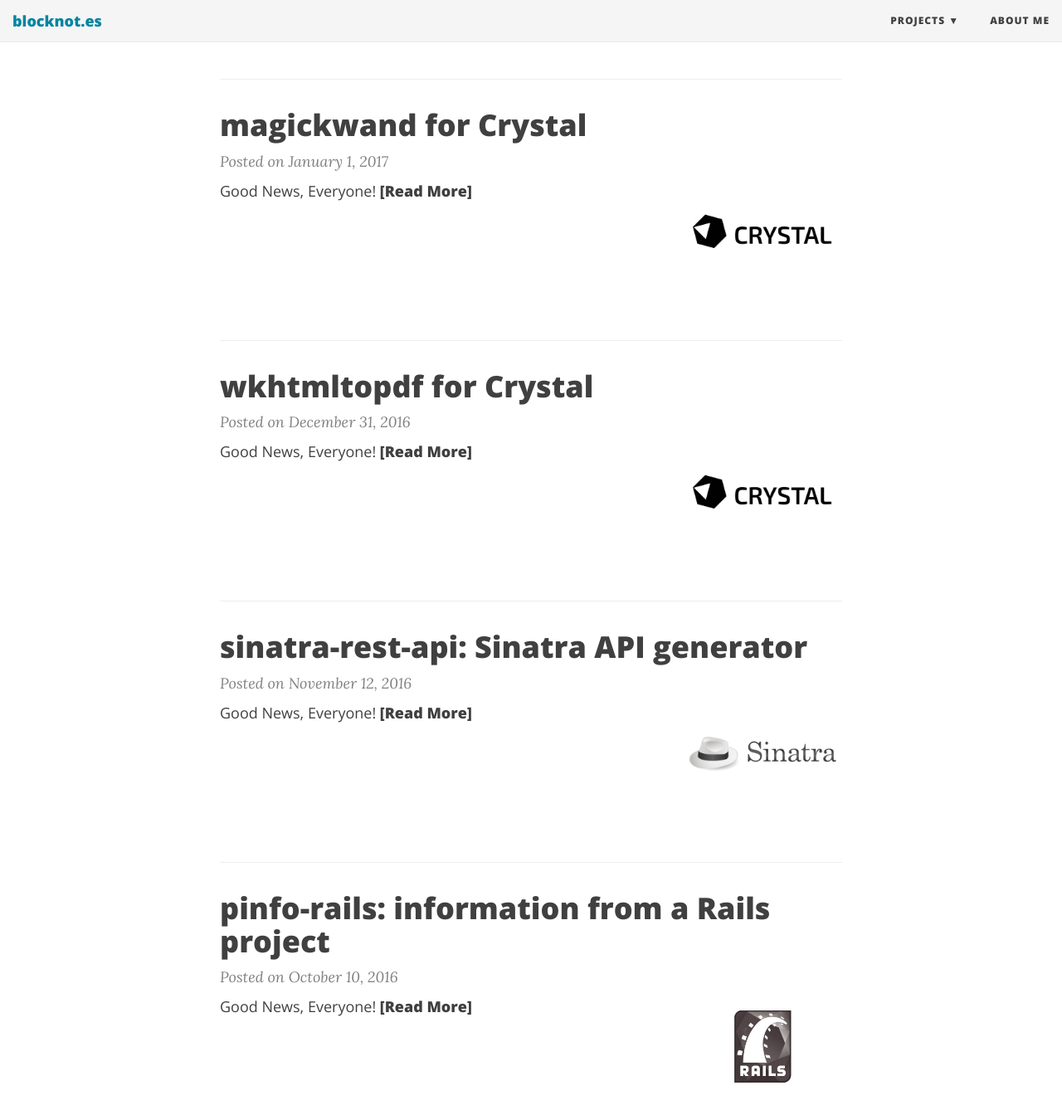
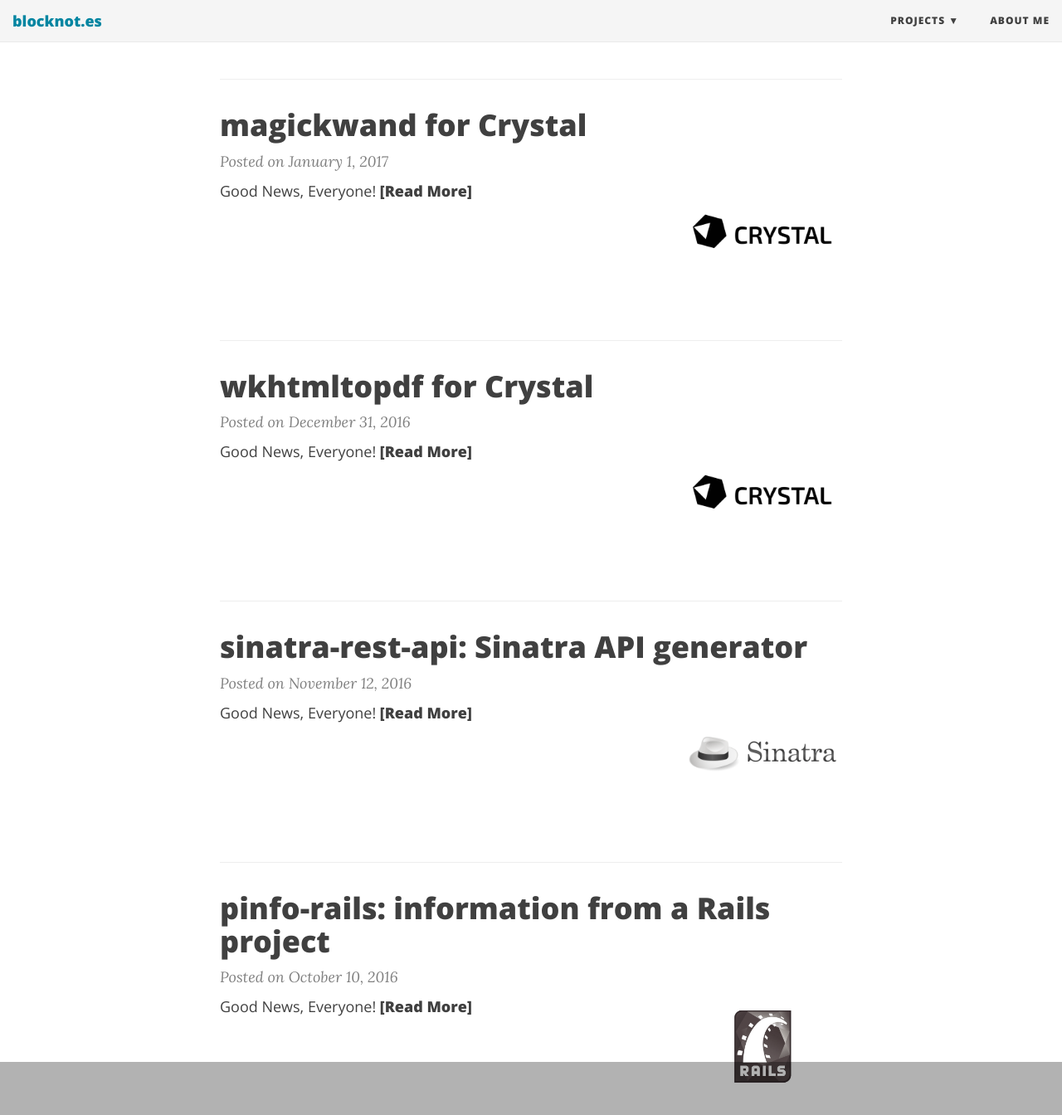
Before and after one commit to blocknotes/blocknotes.github.io, a Jekyll site: the page built from index.html, in a window 1280 px wide and 1400 px high, scrolled down 520 px. Shown: the top 1344 px of the window at 83% size. Built offline with Jekyll 4.4.1, drawn with Linux system fonts in a browser that asks for light colours; nearby versions of some CDN libraries; the list of posts is cut into pages by our own code.

Commit message:
Improvements

```diff
--- a/_config.yml
+++ b/_config.yml
@@ -5,7 +5,7 @@
 # baseurl is the website's URL without the hostname
 
 # If you are building a simple GitHub user page (http://username.github.io) then use these settings:
-url: "http://blocknotes.github.io"
+url: "https://blocknot.es"
 baseurl: ""
 
 # If you are building a GitHub project page then use these settings:
--- a/css/main.css
+++ b/css/main.css
@@ -683,12 +683,13 @@
 
 /* --- MY --- */
 body {
-  padding-bottom: 200px;
+  padding-bottom: 120px;
 }
 
 #adsense {
+  background: rgba( 0, 0, 0, 0.3 );
   display: block;
-  height: 200px;
+  height: 120px;
   position: fixed;
   left: 0;
   bottom: 0;
```
